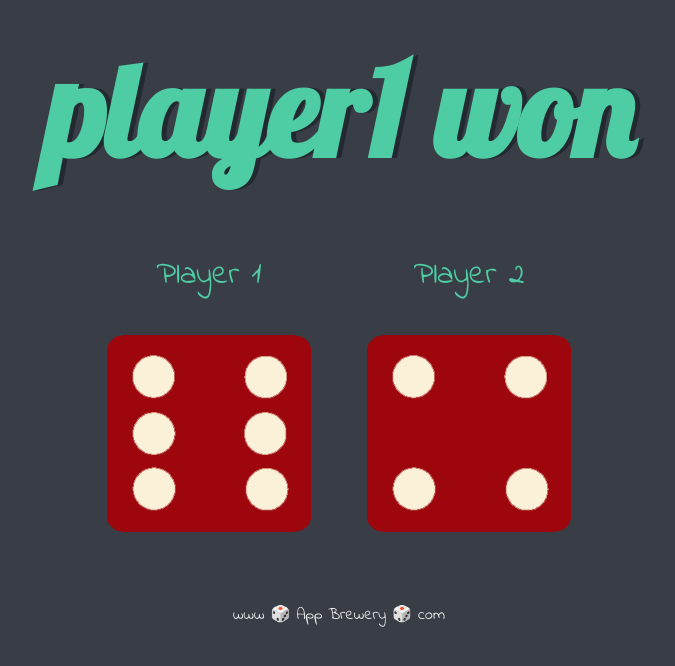
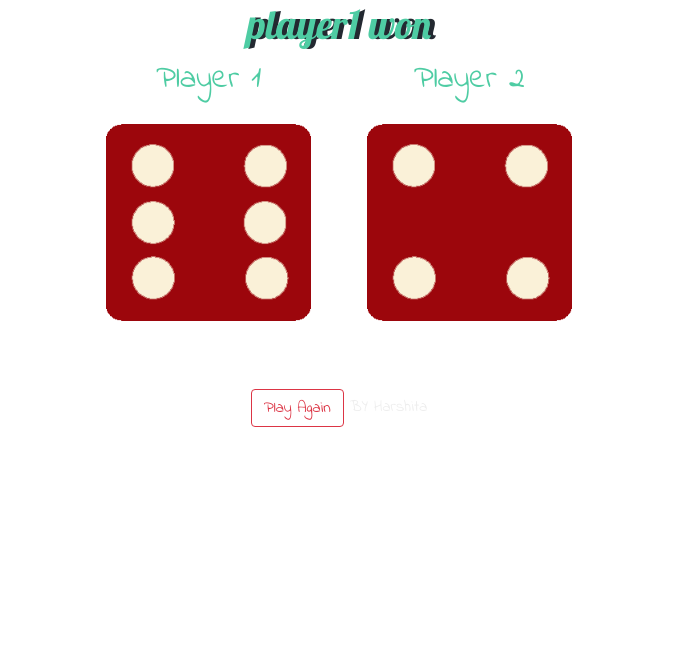
Before and after one commit to HarshitaR137/dicegame, a plain HTML site: page index.html in a window 1280 px wide. Shown: the whole page, without its empty margins (301-976 px from the left). Drawn offline with nearby package versions, Linux system fonts and the light colour scheme.

Commit message:
Update index.html

```diff
--- a/index.html
+++ b/index.html
@@ -5,6 +5,7 @@
     <title>Dicee</title>
     <link rel="stylesheet" href="styles.css">
     <link href="https://fonts.googleapis.com/css?family=Indie+Flower|Lobster" rel="stylesheet">
+    <link rel="stylesheet" href="https://cdn.jsdelivr.net/npm/bootstrap@4.5.3/dist/css/bootstrap.min.css" integrity="sha384-TX8t27EcRE3e/ihU7zmQxVncDAy5uIKz4rEkgIXeMed4M0jlfIDPvg6uqKI2xXr2" crossorigin="anonymous">
 
   </head>
   <body>
@@ -28,6 +29,7 @@
   </body>
 
   <footer>
-    www 🎲 App Brewery 🎲 com
+    <a onclick="window.location.href=this"><button type="button" class="btn btn-outline-danger">Play Again</button></a>
+ BY Harshita
   </footer>
 </html>
```
